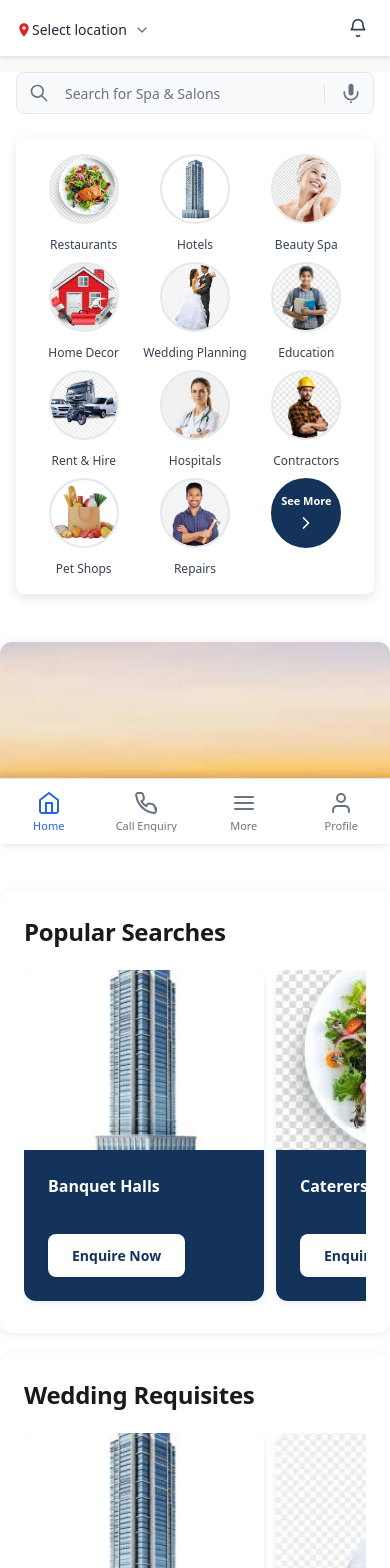
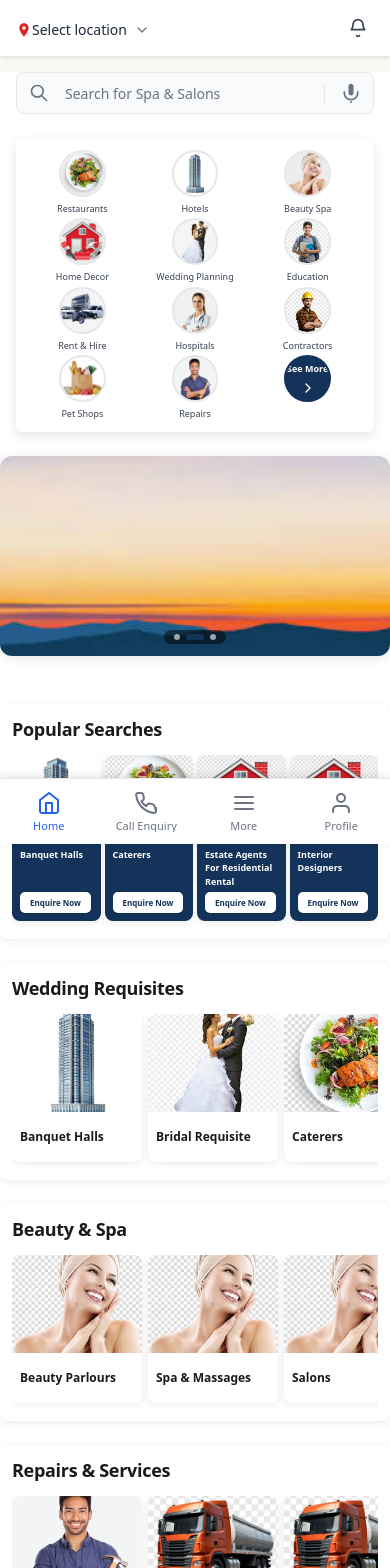
Before and after one commit to aditi1717/Our-deals, a React (Vite) app: page / in a window 390 px wide. Shown: the top 1568 px of the page. Built offline with nearby package versions, Linux system fonts and the light colour scheme.

Commit message:
add responsive cards

```diff
--- a/src/components/CategoryGrid.css
+++ b/src/components/CategoryGrid.css
@@ -25,7 +25,8 @@
 .category-grid {
   display: grid;
   grid-template-columns: repeat(6, 1fr);
-  gap: 24px;
+  gap: clamp(8px, 1.5vw, 24px);
+  width: 100%;
 }
 
 .category-item {
@@ -36,18 +37,20 @@
 }
 
 .category-image-container {
-  width: 80px;
-  height: 80px;
+  width: clamp(50px, 6.5vw, 80px);
+  height: clamp(50px, 6.5vw, 80px);
   border-radius: 50%;
   background-color: #f3f4f6;
   display: flex;
   align-items: center;
   justify-content: center;
-  margin-bottom: 12px;
+  margin-bottom: clamp(6px, 1vw, 12px);
   border: 2px solid #e5e7eb;
   overflow: hidden;
   transition: all 0.3s;
   position: relative;
+  margin-left: auto;
+  margin-right: auto;
 }
 
 .category-item:hover .category-image-container {
@@ -70,10 +73,10 @@
   right: 0;
   background-color: rgba(19, 51, 90, 0.9);
   color: white;
-  font-size: 11px;
+  font-size: clamp(9px, 1.1vw, 11px);
   font-weight: 600;
   text-align: center;
-  padding: 4px 0;
+  padding: clamp(3px, 0.5vw, 4px) 0;
   opacity: 0;
   transform: translateY(10px);
   transition: all 0.3s;
@@ -99,16 +102,19 @@
 }
 
 .more-icon {
-  font-size: 24px;
+  font-size: clamp(18px, 2.5vw, 24px);
   color: white;
 }
 
 .category-name {
-  font-size: 14px;
+  font-size: clamp(10px, 1.2vw, 14px);
   font-weight: 500;
   color: #374151;
   text-align: center;
   transition: color 0.3s;
+  line-height: 1.3;
+  word-wrap: break-word;
+  max-width: 100%;
 }
 
 .category-item:hover .category-name {
@@ -136,7 +142,7 @@
 }
 
 .more-text {
-  font-size: 11px;
+  font-size: clamp(9px, 1.2vw, 11px);
   font-weight: 600;
   color: white;
   text-align: center;
@@ -144,8 +150,8 @@
 
 .more-arrow {
   color: white;
-  width: 20px;
-  height: 20px;
+  width: clamp(16px, 2vw, 20px);
+  height: clamp(16px, 2vw, 20px);
 }
 
 .category-item:hover .more-icon-container {
@@ -154,10 +160,31 @@
   transform: scale(1.05);
 }
 
-@media (min-width: 768px) {
-  .category-grid {
-    grid-template-columns: repeat(6, 1fr);
-  }
+.category-section {
+  background-color: white;
+  border-radius: clamp(6px, 0.8vw, 8px);
+  box-shadow: 0 4px 12px rgba(0, 0, 0, 0.1);
+  padding: clamp(12px, 2.5vw, 32px);
+  margin-bottom: clamp(24px, 4vw, 48px);
+  width: 100%;
+  box-sizing: border-box;
+}
+
+.popular-categories-title {
+  font-size: clamp(16px, 2.2vw, 20px);
+  font-weight: 700;
+  color: #1a1a1a;
+  margin-bottom: clamp(12px, 2vw, 20px);
+  margin-top: 0;
+}
+
+.category-item {
+  display: flex;
+  flex-direction: column;
+  align-items: center;
+  cursor: pointer;
+  width: 100%;
+  min-width: 0;
 }
 
 @media (max-width: 768px) {
@@ -170,34 +197,45 @@
   }
 
   .category-section {
-    background-color: white; /* White background like desktop */
-    border-radius: 8px; /* Rounded corners like desktop */
-    box-shadow: 0 4px 12px rgba(0, 0, 0, 0.1); /* Shadow like desktop */
-    padding: 16px; /* Reduced padding for mobile */
-    margin-bottom: 48px; /* Margin like desktop */
-    margin-left: auto; /* Center the box */
-    margin-right: auto; /* Center the box */
-    max-width: calc(100% - 32px); /* Add equal spacing on both sides */
-    width: calc(100% - 32px); /* Add equal spacing on both sides */
+    margin-left: auto;
+    margin-right: auto;
+    max-width: calc(100% - 32px);
+    width: calc(100% - 32px);
   }
 
   .popular-categories-title {
-    display: none; /* Hide "Popular Categories" heading on mobile */
+    display: none;
   }
 
   .category-grid {
-    grid-template-columns: repeat(3, 1fr); /* 3 columns for mobile */
-    gap: 8px; /* Reduced gap for mobile */
-    padding: 0; /* Remove extra padding */
+    gap: clamp(6px, 1.2vw, 16px);
+  }
+}
+
+@media (max-width: 600px) {
+  .category-grid {
+    grid-template-columns: repeat(3, 1fr);
+    gap: clamp(6px, 1.5vw, 12px);
+  }
+}
+
+@media (max-width: 480px) {
+  .category-grid {
+    gap: clamp(4px, 1vw, 10px);
   }
 
   .category-image-container {
-    width: 70px; /* Slightly smaller for mobile */
-    height: 70px; /* Slightly smaller for mobile */
+    width: clamp(45px, 12vw, 60px);
+    height: clamp(45px, 12vw, 60px);
   }
 
   .category-name {
-    font-size: 12px; /* Slightly smaller for mobile */
-    margin-top: 0; /* Remove extra margin */
+    font-size: clamp(9px, 2.2vw, 12px);
   }
 }
+
+@media (min-width: 601px) {
+  .category-grid {
+    grid-template-columns: repeat(6, 1fr);
+  }
+}
--- a/src/components/CategorySections.css
+++ b/src/components/CategorySections.css
@@ -1,44 +1,61 @@
 .category-sections-container {
   display: flex;
   flex-direction: column;
-  gap: 48px;
-  margin-bottom: 48px;
+  gap: clamp(24px, 4vw, 48px);
+  margin-bottom: clamp(24px, 4vw, 48px);
   overflow: visible;
   width: 100%;
 }
 
 .category-section-card {
   background-color: white;
-  border-radius: 12px;
-  padding: 24px;
+  border-radius: clamp(8px, 1.2vw, 12px);
+  padding: clamp(12px, 2vw, 24px);
   box-shadow: 0 2px 8px rgba(0, 0, 0, 0.08);
-  overflow: visible;
+  overflow: hidden;
   width: 100%;
+  box-sizing: border-box;
 }
 
 .category-section-title {
-  font-size: 24px;
+  font-size: clamp(18px, 2.5vw, 24px);
   font-weight: 900;
   color: #1a1a1a;
-  margin-bottom: 20px;
+  margin-bottom: clamp(12px, 2vw, 20px);
   margin-top: 0;
   letter-spacing: -0.3px;
 }
 
 .sub-categories {
   display: flex;
-  gap: 16px;
+  gap: clamp(6px, 1.1vw, 16px); /* Smooth proportional gap scaling */
   overflow-x: auto;
   overflow-y: hidden;
   -webkit-overflow-scrolling: touch;
   scrollbar-width: thin;
-  padding-bottom: 8px;
+  padding-bottom: clamp(6px, 0.8vw, 8px);
   width: 100%;
   max-width: 100%;
+  box-sizing: border-box;
+}
+
+/* Popular Searches - Horizontal scroll, show cards with same height */
+.popular-searches-categories {
+  display: flex;
+  gap: clamp(6px, 1.1vw, 16px);
+  overflow-x: auto;
+  overflow-y: hidden;
+  -webkit-overflow-scrolling: touch;
+  scrollbar-width: thin;
+  padding-bottom: clamp(6px, 0.8vw, 8px);
+  align-items: stretch;
+  width: 100%;
+  max-width: 100%;
+  box-sizing: border-box;
 }
 
 .sub-categories::-webkit-scrollbar {
-  height: 6px;
+  height: clamp(4px, 0.6vw, 6px);
 }
 
 .sub-categories::-webkit-scrollbar-track {
@@ -57,12 +74,12 @@
 
 .sub-category-card {
   flex: 0 0 auto;
-  width: 280px;
-  min-width: 280px;
-  max-width: 280px;
+  width: clamp(130px, 21vw, 280px); /* Smooth scaling - Justdial style */
+  min-width: clamp(130px, 21vw, 280px);
+  max-width: clamp(130px, 21vw, 280px);
   height: 100%;
   background-color: white;
-  border-radius: 12px;
+  border-radius: clamp(8px, 1.2vw, 12px);
   overflow: hidden;
   box-shadow: 0 2px 8px rgba(0, 0, 0, 0.08);
   transition: transform 0.3s, box-shadow 0.3s;
@@ -78,12 +95,19 @@
 
 .sub-category-image {
   width: 100%;
-  height: 200px;
-  min-height: 200px;
-  max-height: 200px;
+  height: clamp(98px, 15.5vw, 200px); /* Smooth proportional scaling */
+  min-height: clamp(98px, 15.5vw, 200px);
+  max-height: clamp(98px, 15.5vw, 200px);
   overflow: hidden;
   background-color: #f3f4f6;
   flex-shrink: 0;
+  aspect-ratio: 4/3; /* Maintain aspect ratio */
+}
+
+.sub-category-card.popular-style .sub-category-image {
+  height: clamp(98px, 15.5vw, 200px);
+  min-height: clamp(98px, 15.5vw, 200px);
+  max-height: clamp(98px, 15.5vw, 200px);
 }
 
 .sub-category-image img {
@@ -94,63 +118,124 @@
 }
 
 .sub-category-content {
-  padding: 16px;
+  padding: clamp(8px, 1.2vw, 16px);
   display: flex;
   justify-content: flex-start;
   align-items: center;
   flex: 1;
-  min-height: 80px;
+  min-height: clamp(50px, 6.5vw, 80px);
 }
 
 .sub-category-name {
-  font-size: 18px;
+  font-size: clamp(12px, 1.5vw, 18px);
   font-weight: 700;
   color: #1a1a1a;
   margin: 0;
+  line-height: 1.4;
 }
 
 
-/* Popular Category Styling */
+/* Popular Category Styling - Always show 4 cards */
+
 .sub-category-card.popular-style {
-  width: 280px;
-  min-width: 280px;
-  max-width: 280px;
+  flex: 0 0 calc(25% - 12px);
+  width: calc(25% - 12px);
+  min-width: calc(25% - 12px);
+  max-width: calc(25% - 12px);
+  display: flex;
+  flex-direction: column;
+  align-self: stretch;
+  height: auto;
+  box-sizing: border-box;
+}
+
+.popular-searches-categories::-webkit-scrollbar {
+  height: clamp(4px, 0.6vw, 6px);
+}
+
+.popular-searches-categories::-webkit-scrollbar-track {
+  background: #f1f1f1;
+  border-radius: 10px;
+}
+
+.popular-searches-categories::-webkit-scrollbar-thumb {
+  background: #13335a;
+  border-radius: 10px;
+}
+
+.popular-searches-categories::-webkit-scrollbar-thumb:hover {
+  background: #0f2440;
+}
+
+@media (max-width: 768px) {
+  .popular-searches-categories {
+    gap: 6px !important;
+  }
+
+  .sub-category-card.popular-style {
+    flex: 0 0 calc(25% - 4.5px);
+    width: calc(25% - 4.5px);
+    min-width: calc(25% - 4.5px);
+    max-width: calc(25% - 4.5px);
+  }
+}
+
+@media (max-width: 480px) {
+  .popular-searches-categories {
+    gap: 4px !important;
+  }
+
+  .sub-category-card.popular-style {
+    flex: 0 0 calc(25% - 3px);
+    width: calc(25% - 3px);
+    min-width: calc(25% - 3px);
+    max-width: calc(25% - 3px);
+  }
 }
 
 .sub-category-card.popular-style .sub-category-image {
-  height: 200px;
-  min-height: 200px;
-  max-height: 200px;
+  height: clamp(85px, 13.5vw, 200px); /* Scales proportionally with viewport */
+  min-height: clamp(85px, 13.5vw, 200px);
+  max-height: clamp(85px, 13.5vw, 200px);
+  flex-shrink: 0;
+  width: 100%;
 }
 
 .sub-category-content.popular-content {
   background-color: #13335a;
   flex-direction: column;
   align-items: flex-start;
-  gap: 12px;
-  padding: 24px;
-  min-height: 80px;
+  justify-content: space-between;
+  gap: clamp(4px, 0.75vw, 12px);
+  padding: clamp(8px, 1.5vw, 24px);
+  flex: 1 1 auto;
+  display: flex;
 }
 
 .sub-category-name.popular-name {
   color: #ffffff;
-  font-size: 16px;
+  font-size: clamp(9px, 1.25vw, 16px); /* Scales proportionally with viewport */
   font-weight: 600;
   line-height: 1.5;
-  min-height: 48px;
+  margin: 0;
+  word-wrap: break-word;
+  width: 100%;
 }
 
 .popular-enquire-button {
   background-color: #ffffff;
   color: #13335a;
   border: none;
-  padding: 12px 24px;
-  border-radius: 8px;
+  padding: clamp(5px, 0.9vw, 12px) clamp(10px, 1.8vw, 24px); /* Scales proportionally with viewport */
+  border-radius: clamp(5px, 0.7vw, 8px);
   font-weight: 600;
-  font-size: 14px;
+  font-size: clamp(8px, 1.15vw, 14px); /* Scales proportionally with viewport */
   cursor: pointer;
   transition: all 0.3s;
   box-shadow: 0 2px 4px rgba(0, 0, 0, 0.1);
+  white-space: nowrap;
+  flex-shrink: 0;
+  align-self: flex-start;
 }
 
 .popular-enquire-button:hover {
@@ -158,37 +243,3 @@
   transform: translateY(-1px);
   box-shadow: 0 4px 8px rgba(0, 0, 0, 0.15);
 }
-
-@media (max-width: 768px) {
-  .category-sections-container {
-    gap: 20px;
-  }
-
-  .sub-categories {
-    gap: 12px;
-  }
-
-  .sub-category-card {
-    width: 240px;
-    min-width: 240px;
-    max-width: 240px;
-  }
-
-  .sub-category-card.popular-style {
-    width: 240px;
-    min-width: 240px;
-    max-width: 240px;
-  }
-
-  .sub-category-image {
-    height: 180px;
-    min-height: 180px;
-    max-height: 180px;
-  }
-
-  .sub-category-card.popular-style .sub-category-image {
-    height: 180px;
-    min-height: 180px;
-    max-height: 180px;
-  }
-}
--- a/src/components/CategorySections.jsx
+++ b/src/components/CategorySections.jsx
@@ -29,9 +29,9 @@ function CategorySections() {
     <div className="category-sections-container">
       {/* Popular Searches Section */}
       {popularSubCategories.length > 0 && (
-        <div className="category-section-card">
+        <div className="category-section-card popular-searches-section">
           <h3 className="category-section-title">Popular Searches</h3>
-          <div className="sub-categories">
+          <div className="sub-categories popular-searches-categories">
             {popularSubCategories.map((subCat, subIndex) => (
               <div
                 key={subIndex}
--- a/src/pages/HomePage.css
+++ b/src/pages/HomePage.css
@@ -7,20 +7,20 @@
 .homepage-container {
   max-width: 1280px;
   margin: 0 auto;
-  padding: 32px 24px;
+  padding: clamp(16px, 3vw, 32px) clamp(16px, 2.5vw, 24px);
   background-color: #faf9f6;
 }
 
 @media (max-width: 768px) {
   .homepage {
     padding-bottom: 70px;
-    padding-top: 0; /* Remove top padding on mobile */
+    padding-top: 0;
     background-color: white;
   }
 
   .homepage-container {
     padding: 0;
-    padding-top: 0; /* Remove top padding on mobile */
+    padding-top: 0;
     background-color: white;
   }
 }
```
Also changed, not shown: src/components/SearchSection.css (+10 -10 lines), src/components/TouristPlaces.css (+28 -29 lines).
